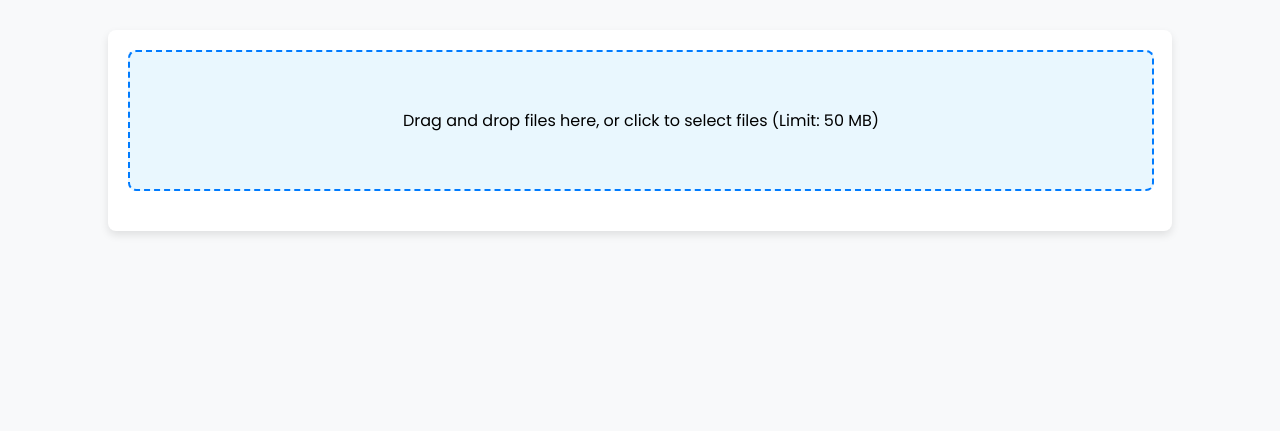
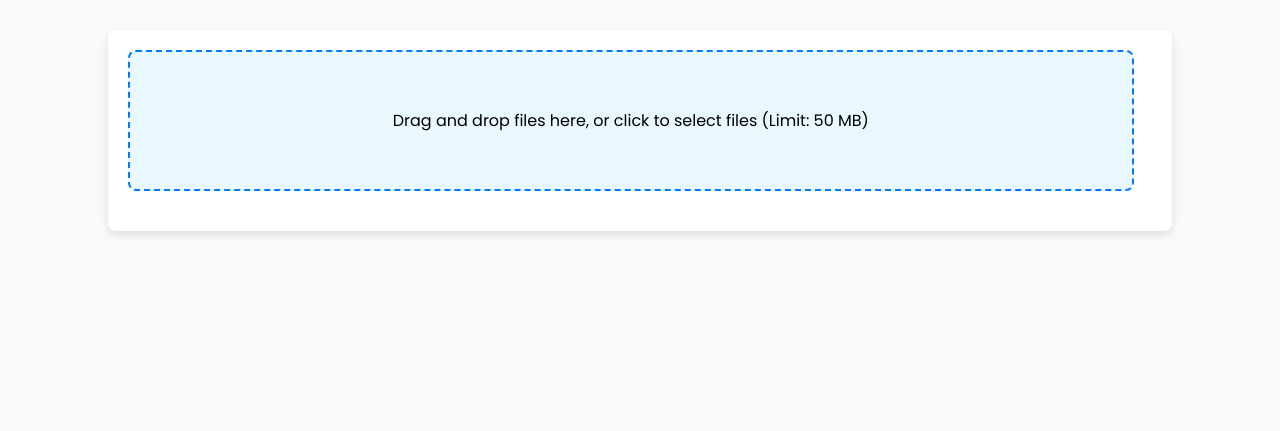
Before and after one commit to Om976346/Upload-System, a Flask app: page / in a window 1280 px wide. Shown: the part 157-588 px from the top of the page. Run offline with Flask 3, Linux system fonts and the light colour scheme.

Commit message:
Update styles.css

```diff
--- a/static/styles.css
+++ b/static/styles.css
@@ -39,7 +39,7 @@ footer {
 }
 
 .upload-container {
-    width: 92%;
+    width: 90%;
     padding: 40px;
     border: 2px dashed #007bff;
     background-color: #e9f7fe;
```
